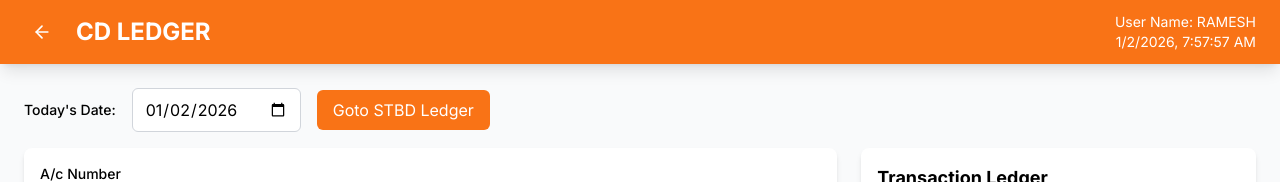
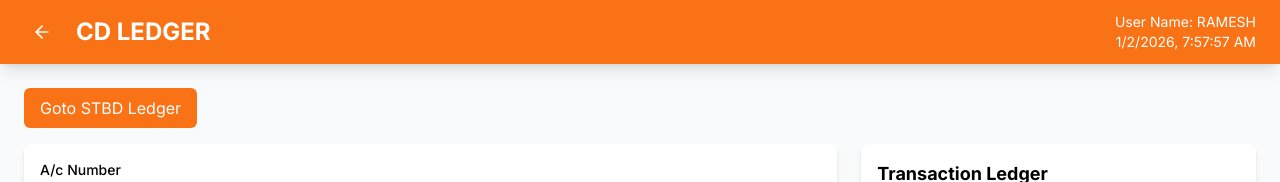
Before and after one commit to Maheshthanniru/finance, a Next.js app: page /reports/cd-ledger in a window 1280 px wide. Shown: the top 182 px of the page. Built offline with nearby package versions, Linux system fonts and the light colour scheme; no server answers; the database is empty.

Commit message:
current date

```diff
--- a/app/reports/cd-ledger/page.tsx
+++ b/app/reports/cd-ledger/page.tsx
@@ -31,16 +31,10 @@ export default function CDLedgerPage() {
     setCurrentTime(new Date().toLocaleString())
   }, [])
 
-  const calculateLoanDetails = (loan: any, transactions: LedgerTransaction[], todayDate: string) => {
-    // Parse dates correctly - handle YYYY-MM-DD format and avoid timezone issues
-    // Use actual current date if todayDate is in the past (to ensure accurate due days calculation)
-    const todayDateObj = new Date(todayDate + 'T00:00:00')
-    const actualToday = new Date()
-    actualToday.setHours(0, 0, 0, 0)
-
-    // Use the later of the two dates (user's date or actual today) for due days calculation only
-    // This ensures overdue loans show correct due days even if user date is old
-    const today = todayDateObj > actualToday ? todayDateObj : actualToday
+  const calculateLoanDetails = (loan: any, transactions: LedgerTransaction[]) => {
+    // Always use actual current date for due days calculation
+    const today = new Date()
+    today.setHours(0, 0, 0, 0)
 
     // CRITICAL: For interest calculation, use ONLY the original loan date from loanDate field
     // The database has 'date' field which is the original loan date
@@ -146,9 +140,8 @@ export default function CDLedgerPage() {
       return
     }
 
-    // Use the date field as "today" for calculation, or actual today's date
-    const todayDate = formData.date || new Date().toISOString().split('T')[0]
-    const calculated = calculateLoanDetails(formData, ledgerTransactions, todayDate)
+    // Use actual current date for calculation
+    const calculated = calculateLoanDetails(formData, ledgerTransactions)
 
     // Only update calculated fields, don't trigger re-render loops
     setFormData(prev => {
@@ -189,7 +182,7 @@ export default function CDLedgerPage() {
       }
     })
     // eslint-disable-next-line react-hooks/exhaustive-deps
-  }, [selectedAccount, formData.loanAmount, formData.rate, formData.rateOfInterest, formData.period, formData.date, formData.loanDate, JSON.stringify(ledgerTransactions)])
+  }, [selectedAccount, formData.loanAmount, formData.rate, formData.rateOfInterest, formData.period, formData.loanDate, JSON.stringify(ledgerTransactions)])
 
   // Recalculate due days when due date or date field changes
   useEffect(() => {
@@ -199,9 +192,8 @@ export default function CDLedgerPage() {
     }
 
     setFormData(prev => {
-      // Recalculate all values with current dates
-      const todayDate = prev.date || new Date().toISOString().split('T')[0]
-      const calculated = calculateLoanDetails(prev, ledgerTransactions, todayDate)
+      // Recalculate all values with actual current date
+      const calculated = calculateLoanDetails(prev, ledgerTransactions)
 
       // Only update if values changed to prevent infinite loops
       if (
@@ -224,7 +216,7 @@ export default function CDLedgerPage() {
       }
     })
     // eslint-disable-next-line react-hooks/exhaustive-deps
-  }, [formData.dueDate, formData.date, formData.loanAmount, formData.loanDate, ledgerTransactions?.length])
+  }, [formData.dueDate, formData.loanAmount, formData.loanDate, ledgerTransactions?.length])
 
   const fetchAccounts = async () => {
     try {
@@ -259,24 +251,17 @@ export default function CDLedgerPage() {
       // Set all loan details including images - images will automatically display
       // CRITICAL: The database has a 'date' field which is the ORIGINAL loan date
       // We MUST preserve this as loanDate for interest calculation (NEVER changes)
-      // The form's 'date' field should be "today" for due days calculation (user can change)
 
       // The database 'date' field is the original loan date - preserve it in loanDate
       const originalLoanDate = data.date // Original loan date from DB (always use data.date, database doesn't have loanDate field)
 
-      // Extract date field before spreading data, so we don't overwrite form's "today" date field
-      const { date: dbOriginalDate, ...loanDataWithoutDate } = data
-
       setFormData(prev => ({
-        ...loanDataWithoutDate, // Spread all loan data EXCEPT the original date field
+        ...data, // Spread all loan data (including date field from DB, but it's not used for calculations)
         receiptNo: data.receiptNo || data.number,
         rate: data.rate || data.rateOfInterest,
         // CRITICAL: Preserve original loan date from database in loanDate field
         // This is the ORIGINAL loan date from DB (never changes, used for interest calculation)
         loanDate: originalLoanDate,
-        // Keep form's "today" date separate - user can change this for due days calculation
-        // Don't overwrite if user has already set it, otherwise use actual today
-        date: prev.date && prev.date !== dbOriginalDate ? prev.date : new Date().toISOString().split('T')[0],
       }))
     } catch (error) {
       console.error('Error fetching account details:', error)
@@ -345,7 +330,7 @@ export default function CDLedgerPage() {
       `Renewal Amount: ₹${formatCurrency(renewalAmount)}\n\n` +
       `This will:\n` +
       `1. Record a payment transaction of ₹${formatCurrency(renewalAmount)}\n` +
-      `2. Update loan dates (Loan Date = Today, Due Date = Today + Period)\n` +
+        `2. Update loan dates (Loan Date = Current Date, Due Date = Current Date + Period)\n` +
       `3. Reset interest and penalty calculations\n\n` +
       `Continue?`
 
@@ -354,7 +339,7 @@ export default function CDLedgerPage() {
     }
 
     try {
-      const renewalDate = formData.date || new Date().toISOString().split('T')[0]
+      const renewalDate = new Date().toISOString().split('T')[0] // Always use actual current date
 
       // Calculate new due date: renewal date + period (default 365 days if period not set)
       const periodDays = formData.period || 365
@@ -463,7 +448,7 @@ export default function CDLedgerPage() {
     }
 
     try {
-      const renewalDate = formData.date || new Date().toISOString().split('T')[0]
+      const renewalDate = new Date().toISOString().split('T')[0] // Always use actual current date
 
       // Calculate new due date: renewal date + period
       const periodDays = formData.period || 365
@@ -551,7 +536,7 @@ export default function CDLedgerPage() {
     }
 
     try {
-      const closeDate = formData.date || new Date().toISOString().split('T')[0]
+      const closeDate = new Date().toISOString().split('T')[0] // Always use actual current date
 
       // Create payment transaction (debit entry)
       // Don't include id - database will generate UUID
@@ -629,13 +614,6 @@ export default function CDLedgerPage() {
 
       <div className="container mx-auto px-6 py-6">
         <div className="mb-4 flex items-center gap-4">
-          <label className="text-sm font-medium">Today's Date:</label>
-          <input
-            type="date"
-            value={formData.date}
-            onChange={(e) => handleInputChange('date', e.target.value)}
-            className="px-3 py-2 border border-gray-300 rounded-md"
-          />
           <button
             onClick={() => router.push('/reports/stbd-ledger')}
             className="bg-orange-500 hover:bg-orange-600 text-white px-4 py-2 rounded-md"
```
